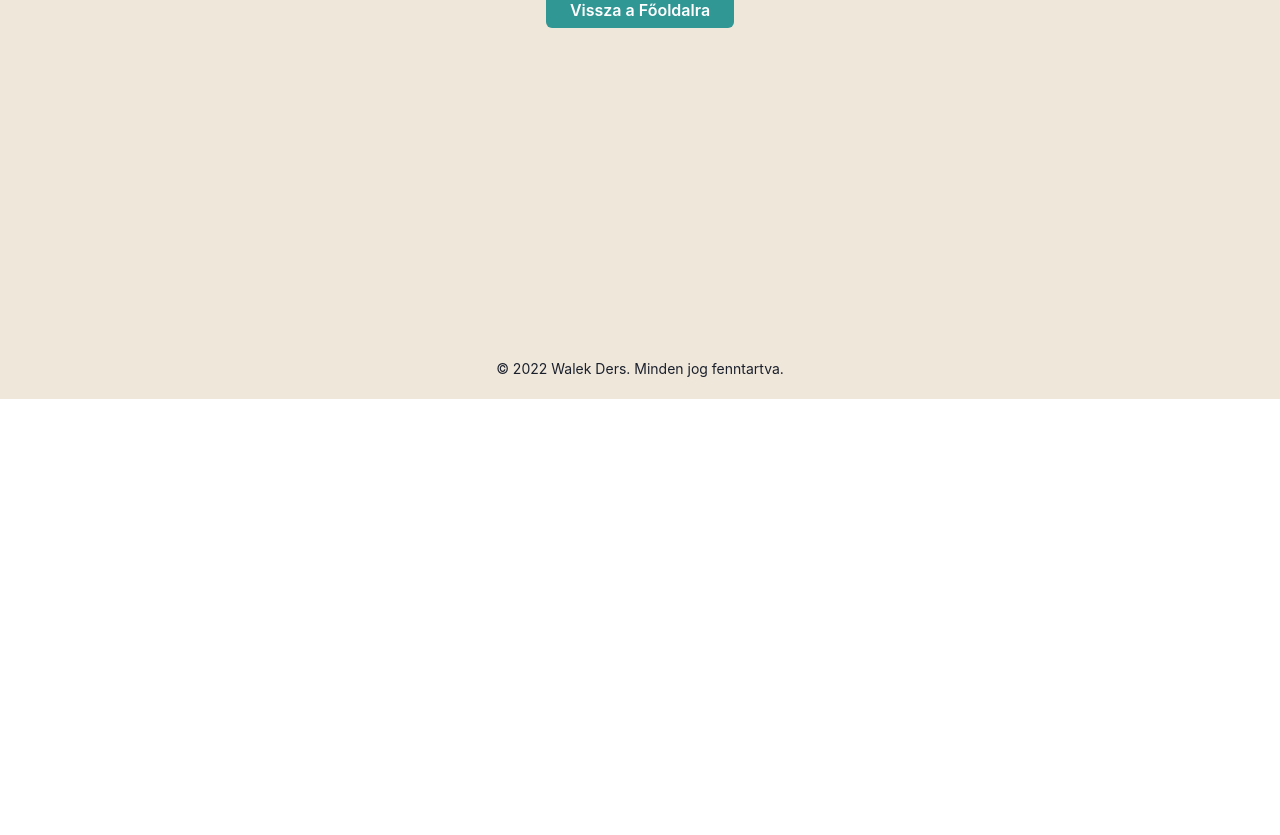
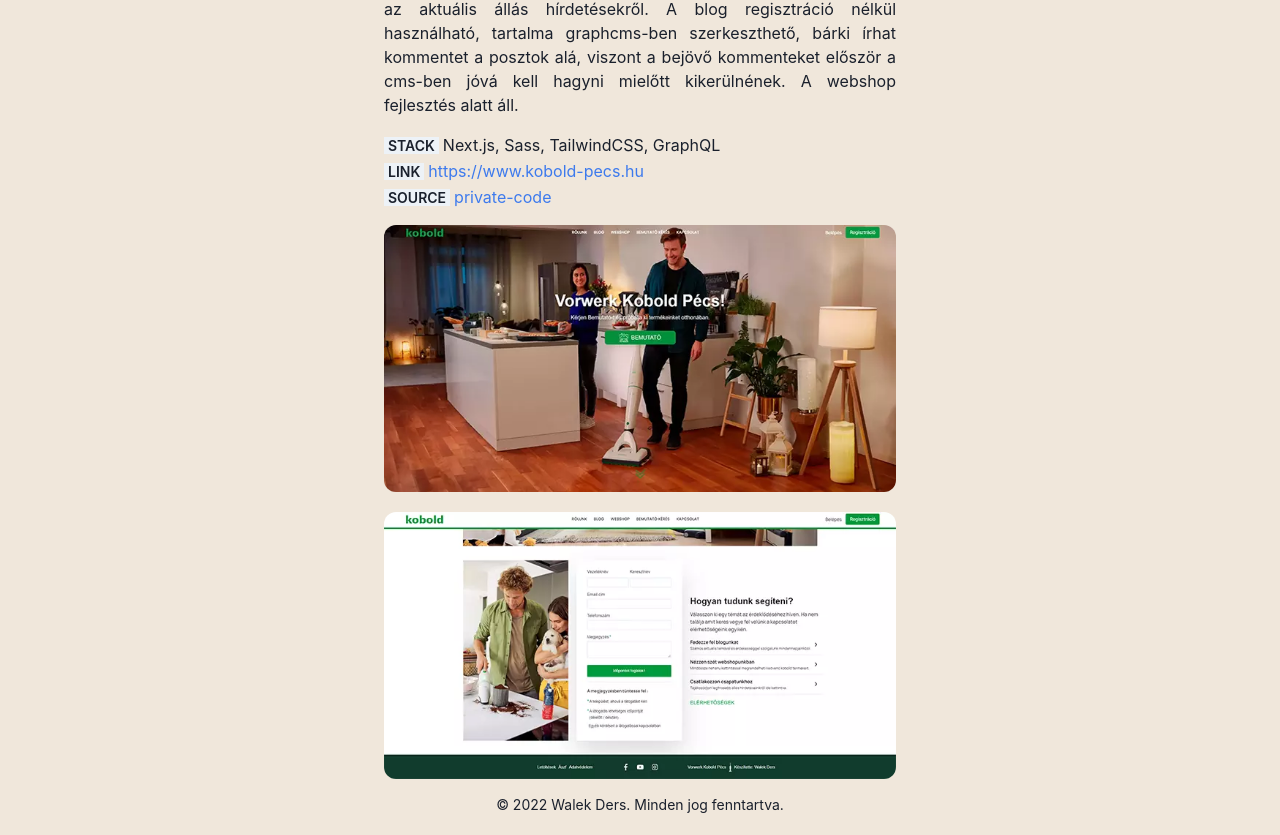
Before and after one commit to wDers/portfolio-website, a Next.js app: page /kobold in a window 1280 px wide. Before the commit this address had no page. Shown: the part 401-1236 px from the top of the page. Before the commit the page ends 800 px from the top, so only its background shows below. Built offline with nearby package versions, Linux system fonts and the light colour scheme.

Commit message:
feat(kobold): add kobold project page

```diff
--- a/pages/index.js
+++ b/pages/index.js
@@ -145,7 +145,7 @@
           amount={1}
           src={"/kobold_project.webp"}
           src2={"/kobold_project.webp"}
-          href={"/404"}
+          href={"/kobold"}
           href2={"/404"}
           alt={"A picture of my kobold project."}
           alt2={"A picture of my kindergarten project."}
--- /dev/null
+++ b/pages/kobold.js
@@ -0,0 +1,34 @@
+import { motion } from "framer-motion";
+import { Project } from "../components";
+
+function Kobold({ variants }) {
+  return (
+    <motion.div
+      initial="hidden"
+      animate="enter"
+      exit="exit"
+      variants={variants}
+      transition={{ duration: 0.4, type: "easeInOut" }}
+      style={{ position: "relative" }}
+    >
+      <Project
+        title="Vorwerk Kobold Pécs"
+        description="A Vorwerk Kobold Pécsi irodájának készített weboldal, hamarosan webshop és blog applikáció. A project kezdetben react-ben íródott, viszont a későbbiekben át 'migrált' next.js-be. A weboldalon lehetőség van bemutató időpontot foglalni, tájékozódni az aktuális állás hírdetésekről. A blog regisztráció nélkül használható, tartalma graphcms-ben szerkeszthető, bárki írhat kommentet a posztok alá, viszont a bejövő kommenteket először a cms-ben jóvá kell hagyni mielőtt kikerülnének. A webshop fejlesztés alatt áll."
+        stack="Next.js, Sass, TailwindCSS, GraphQL"
+        link="https://www.kobold-pecs.hu"
+        noSource
+        src="/kobold_project.webp"
+        alt="Kép a kobold projectemről."
+      />
+      <img
+        src={"/kobold_project_2.webp"}
+        alt={"Kép a kobold projectemről."}
+        width="720"
+        height="365"
+        className="rounded-xl mt-5"
+      ></img>
+    </motion.div>
+  );
+}
+
+export default Kobold;
--- a/pages/projects.js
+++ b/pages/projects.js
@@ -57,7 +57,7 @@
           amount={1}
           src={"/kobold_project.webp"}
           src2={"/kobold_project.webp"}
-          href={"/404"}
+          href={"/kobold"}
           href2={"/404"}
           alt={"A picture of my kobold project."}
           alt2={"A picture of my kobold project."}
```
Also changed, not shown: public/kobold_project_2.webp (added).
